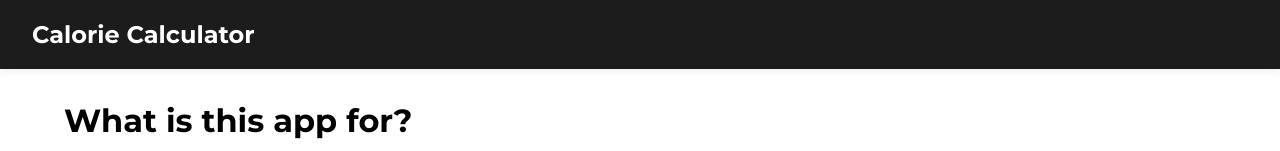
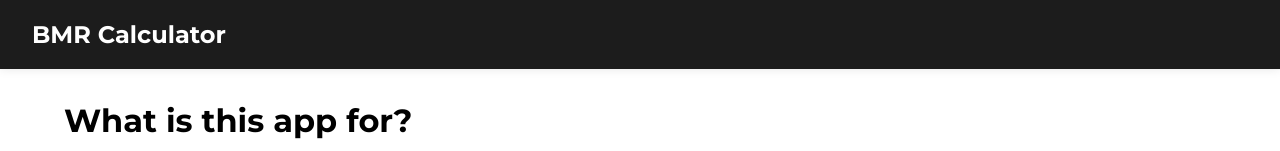
Before and after one commit to Toumari/BMR-Calculator, a plain HTML site: page index.html in a window 1280 px wide. Shown: the top 151 px of the page. Drawn offline with Linux system fonts and the light colour scheme.

Commit message:
Updated title & document title

```diff
--- a/index.html
+++ b/index.html
@@ -10,7 +10,7 @@
   <body>
     <header>
       <nav>
-        <h1>Calorie Calculator</h1>
+        <h1>BMR Calculator</h1>
         <ul></ul>
       </nav>
     </header>
```
